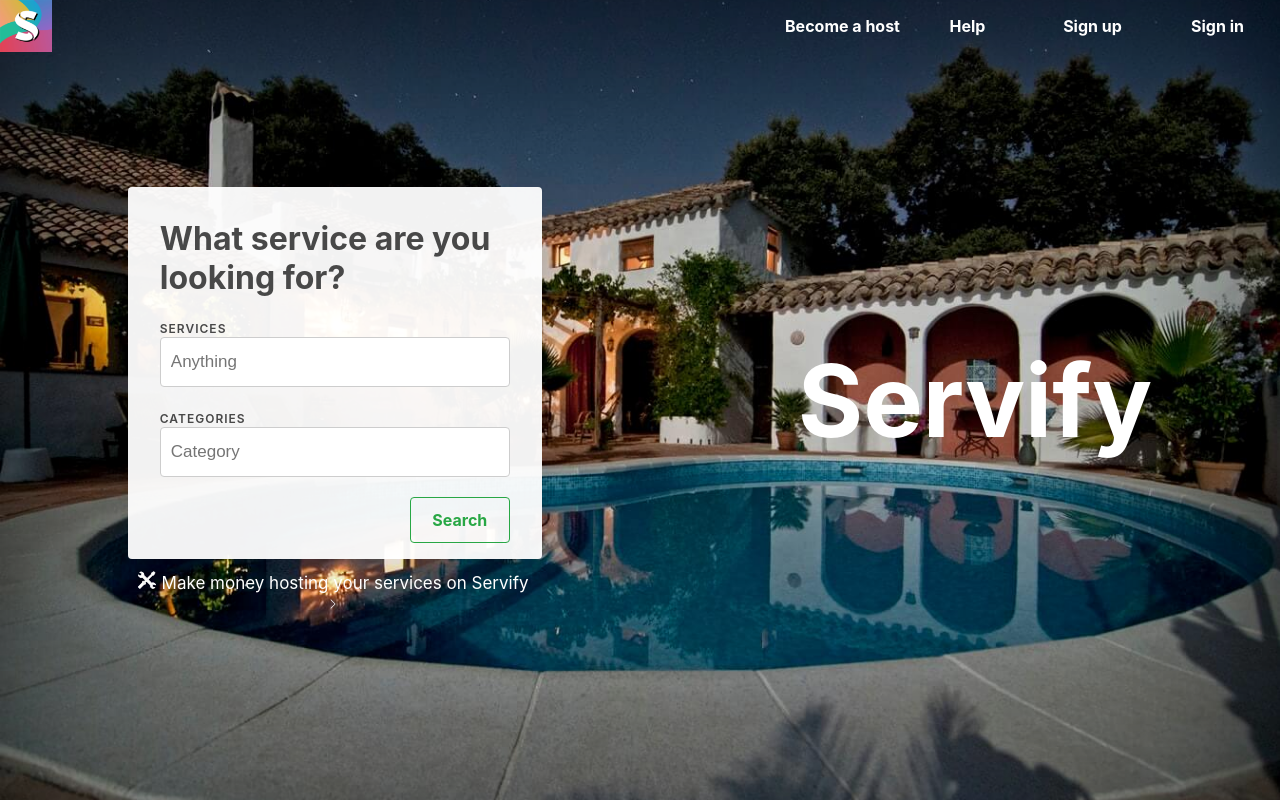
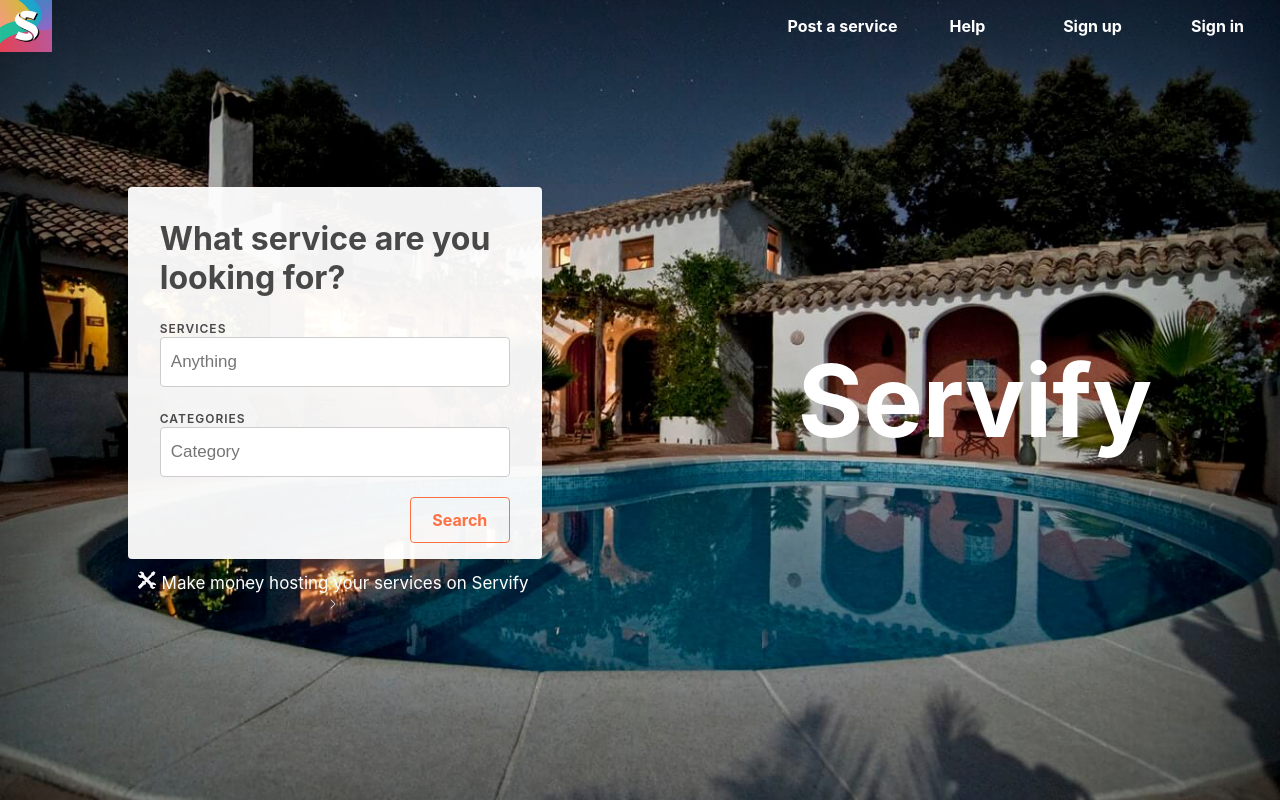
Before and after one commit to jorgebaralt/servify-web-app, a React (Create React App) app: page / in a window 1280 px wide. Shown: the top 802 px of the page. Built offline with nearby package versions, Linux system fonts and the light colour scheme.

Commit message:
Primary color Button | Setup Router Dom | Post Info Screen Created | Added TODO's

```diff
--- a/src/App.js
+++ b/src/App.js
@@ -1,15 +1,15 @@
 import React, { Component } from 'react';
 // react-router-dom
-import { withRouter } from 'react-router-dom';
+import { withRouter, Switch, Route } from 'react-router-dom';
 // redux-sagas
 import { connect } from 'react-redux';
 import { mobileCreator } from './store/actions';
 // JSX
 import Layout from './hoc/Layout/Layout';
 import Landing from './containers/Landing/Landing';
+import PostInfo from './containers/PostInfo/PostInfo';
 
 class App extends Component {
-
 	componentDidMount() {
 		this.props.onIsMobile();
 		// TODO fetch popular categories global
@@ -21,7 +21,10 @@ class App extends Component {
 	render() {
 		return (
 			<Layout>
-        <Landing />
+				<Switch>
+					<Route exact path="/post/info" component={PostInfo} />
+					<Route exact path="/" component={Landing} />
+				</Switch>
 			</Layout>
 		);
 	}
@@ -29,14 +32,19 @@ class App extends Component {
 
 const mapStateToProps = (state) => {
 	return {
-    isMobile: state.mobileReducer.isMobile
-  }
-}
+		isMobile: state.mobileReducer.isMobile,
+	};
+};
 
 const mapDispatchToProps = (dispatch) => {
 	return {
-    onIsMobile: () => dispatch(mobileCreator.isMobileInit())
-  }
-}
+		onIsMobile: () => dispatch(mobileCreator.isMobileInit()),
+	};
+};
 
-export default withRouter(connect(mapStateToProps, mapDispatchToProps)(App));
+export default withRouter(
+	connect(
+		mapStateToProps,
+		mapDispatchToProps
+	)(App)
+);
--- a/src/components/UI/Button/Button.js
+++ b/src/components/UI/Button/Button.js
@@ -13,6 +13,9 @@ const button = (props) => {
     if (props.type === 'danger') {
         buttonClass.push(classes.Danger);
     }
+    if (props.type === 'primary') {
+        buttonClass.push(classes.Primary)
+    }
     return (
         <button
             style={props.style}
--- a/src/components/UI/Button/Button.module.css
+++ b/src/components/UI/Button/Button.module.css
@@ -45,3 +45,16 @@
     background-color: #dc3545;
     border-color: #dc3545;
 }
+
+.Primary {
+    color: #FF7043;
+    background-color: transparent;
+    background-image: none;
+    border-color: #FF7043;
+}
+
+.Primary:not([disabled]):hover {
+    color: #fff;
+    background-color: #FF7043;
+    border-color: #FF7043;
+}
--- a/src/components/UI/Navigation/NavigationItems/NavigationItems.js
+++ b/src/components/UI/Navigation/NavigationItems/NavigationItems.js
@@ -13,7 +13,7 @@ const nagivationItems = (props) => {
                 <img src={servifyLogo} alt='' />
             </div>
             <div className={classes.Spacing}></div>
-            <NavigationItem {...props} link='/host'>Become a host</NavigationItem>
+            <NavigationItem {...props} link='/post/info'>Post a service</NavigationItem>
             <NavigationItem {...props} link='/help'>Help</NavigationItem>
             <NavigationItem {...props} link='/signup'>Sign up</NavigationItem>
             <NavigationItem {...props} link='/login'>Sign in</NavigationItem>
--- a/src/containers/Landing/Landing.js
+++ b/src/containers/Landing/Landing.js
@@ -77,7 +77,7 @@ class Landing extends Component {
                                     </div>
                                 </div>
                                 <br />
-                                <Button style={{float: 'right'}} type={'success'}>Search</Button>
+                                <Button style={{float: 'right'}} type={'primary'}>Search</Button>
                             </div>
                             <a style={{textDecoration: 'none'}} href='/'>
                                 <div className={classes.MakeMoneyContainer}>
@@ -93,6 +93,7 @@ class Landing extends Component {
                     </div>
                 </div>
                 {/* Page Content */}
+                {/* TODO: Show a new search-bar, Fixed top  */}
                 <div style={{height: '100vh'}}>
                     <h1>Page Content</h1>
                 </div>
--- /dev/null
+++ b/src/containers/PostInfo/PostInfo.js
@@ -0,0 +1,24 @@
+import React, { Component } from 'react';
+
+class PostInfo extends Component {
+	render() {
+		return (
+			<>
+				<div style={{ height: '100vh' }}>
+					<h1>About posting a service</h1>
+				</div>
+				{/* TODO: FixedNavbar -> with Botton: Post your service */}
+				{/* If user not logged in, show login modal  */}
+				{/* Header image */}
+				{/* - why post a service  - why we are the best option*/}
+				{/* Steps to create a service */}
+				{/* How we display info (what clients see) */}
+				{/* Client payment options */}
+				{/* Our price -> Free for now */}
+				{/* Company growth */}
+			</>
+		);
+	}
+}
+
+export default PostInfo;
--- a/src/hoc/Layout/Layout.js
+++ b/src/hoc/Layout/Layout.js
@@ -1,20 +1,23 @@
 import React, { Component } from 'react';
 import { withRouter } from 'react-router-dom';
 
-import classes from './Layout.module.css'
+import classes from './Layout.module.css';
 
 import Navbar from '../../containers/Navbar/Navbar';
 import Footer from '../../components/UI/Footer/Footer';
 
 class Layout extends Component {
-    render () {
-        const footer = this.props.location.pathname === "/projects" || this.props.location.pathname === "/skills" ? <Footer /> : null;
+	render() {
+		const footer =
+			this.props.location.pathname === '/' ||
+			this.props.location.pathname === '/post/info' ? (
+				<Footer />
+			) : null;
 		return (
             <>
+                {/* TODO: Check state, and decide which navbar to show. there will be multiple navbar options */}
 				<Navbar />
-                <main className={classes.Layout}>
-                    {this.props.children}
-                </main>
+				<main className={classes.Layout}>{this.props.children}</main>
 				{footer}
 			</>
 		);
```
Also changed, not shown: src/containers/PostInfo/PostInfo.module.css (added). Lines whose indentation alone changed are shown as unchanged.
